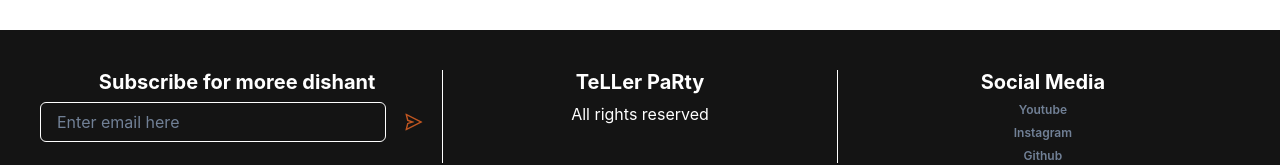
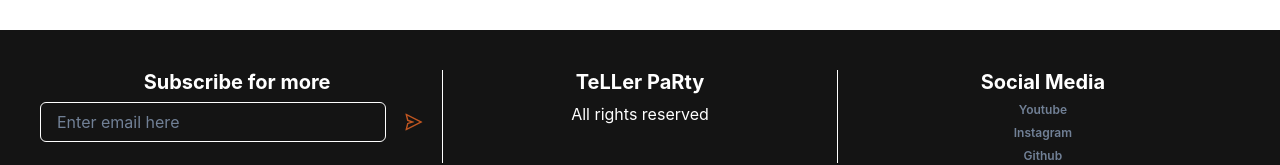
Before and after one commit to Neerajbhatia007/Tellerparty, a React (Create React App) app: page /signup in a window 1280 px wide. Shown: the part 770-935 px from the top of the page. Built offline with nearby package versions, Linux system fonts and the light colour scheme.

Commit message:
testing footer prblm

```diff
--- a/src/components/Footer.jsx
+++ b/src/components/Footer.jsx
@@ -10,7 +10,7 @@ const Footer = () => {
         <Stack direction={['column', 'row']}>
             <VStack alignItems={'stretch'} w={'full'}>
                 <Heading size={'md'} textAlign={'center'}>
-                    Subscribe for moree dishant
+                    Subscribe for more
                 </Heading>
                 <HStack >
                     <Input placeholder='Enter email here' border={'1px solid white'} />
```
